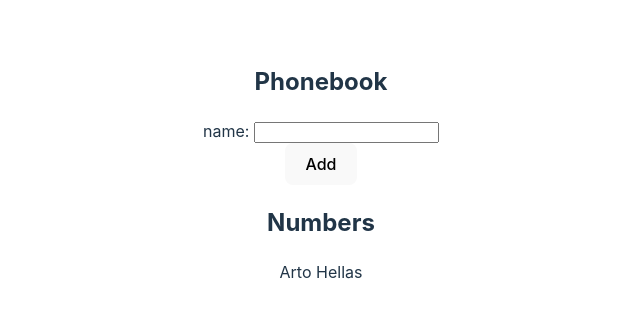
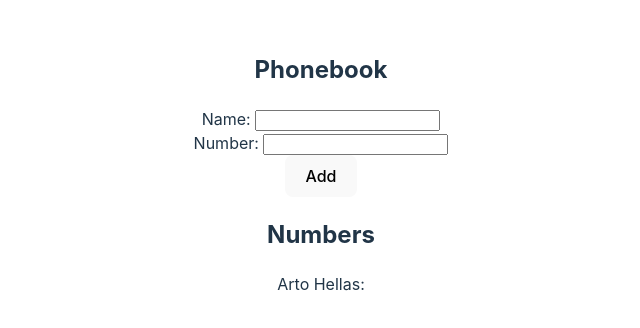
Before and after one commit to adanguerra1990/curso-fullstack-2024, a React (Vite) app in the folder part2/guia-telefonica/: page / in a window 1280 px wide. Shown: the part 228-556 px from the top of the page, without its empty margins (319-959 px from the left). Built offline with nearby package versions, Linux system fonts and the light colour scheme.

Commit message:
Ejercicio 2.8: La Agenda Telefónica Paso 3

```diff
--- a/part2/guia-telefonica/src/App.jsx
+++ b/part2/guia-telefonica/src/App.jsx
@@ -5,10 +5,11 @@
 
 function App() {
   const [persons, setPersons] = useState([
-    { name: 'Arto Hellas' }
+    { name: 'Arto Hellas', id: 1 }
   ])
   console.log('personEstate..', persons)
   const [newName, setNewName] = useState('')
+  const [newNumber, setNewNumber] = useState('')
 
   // el método some de JavaScript, que devuelve true si al menos un elemento del array cumple con la condición proporcionada.
   const nameExists = (name) => persons.some(person => person.name === name)
@@ -16,7 +17,9 @@
   const addPerson = (event) => {
     event.preventDefault()
     const newObjectPerson = {
-      name: newName
+      name: newName,
+      number: newNumber,
+      id: persons.length + 1
     }
     console.log('Click addPerson..', newObjectPerson)
 
@@ -26,12 +29,19 @@
 
     setPersons(persons.concat(newObjectPerson))
     setNewName('')
+    setNewNumber('')
   }
 
   const handlePersonChange = (event) => {
     console.log(event.target.value)
     setNewName(event.target.value)
+
   }
+  const handleNumberChange = (event) => {
+    console.log(event.target.value)
+    setNewNumber(event.target.value)
+  }
+
 
   return (
     <div>
@@ -39,7 +49,10 @@
 
       <form onSubmit={addPerson}>
         <div>
-          name: <input onChange={handlePersonChange} value={newName} />
+          Name: <input onChange={handlePersonChange} value={newName} />
+          <br/>
+          Number: <input onChange={handleNumberChange} value={newNumber} />
+
         </div>
         <div>
           <button type='submit'>Add</button>
@@ -48,7 +61,12 @@
       <h2>Numbers</h2>
       <div>
         {persons.map(person => {
-          return (<Person key={person.name} persons={person.name} />)
+          return (
+            <Person
+              key={person.id}
+              persons={person.name}
+              number={person.number}
+            />)
         })}
       </div>
 
--- a/part2/guia-telefonica/src/components/Person.jsx
+++ b/part2/guia-telefonica/src/components/Person.jsx
@@ -1,8 +1,8 @@
 import React from 'react';
 
-const Person = ({persons}) => {
+const Person = ({persons, number}) => {
     console.log('compo.Person', persons)
-    return <p>{persons}</p>
+    return <p>{persons}: {number}</p>
 }
 
 export default Person;
```
